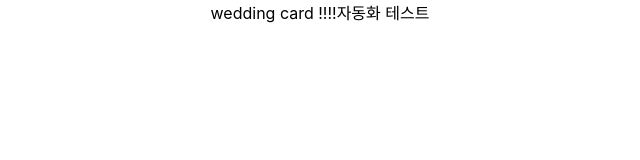
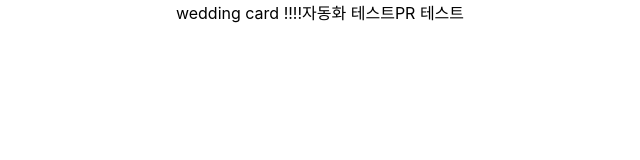
Before and after one commit to heui-yong/Wedding-Card, a React (Create React App) app: page / in a window 1280 px wide. Shown: the top 160 px of the page, without its empty margins (320-960 px from the left). Built offline with nearby package versions, Linux system fonts and the light colour scheme.

Commit message:
[test] PR 자동화 테스트

```diff
--- a/src/App.js
+++ b/src/App.js
@@ -5,6 +5,7 @@ function App() {
     <div className="App">
       <text>wedding card !!!!</text>
       <text>자동화 테스트</text>
+      <text>PR 테스트</text>
     </div>
   );
 }
```
